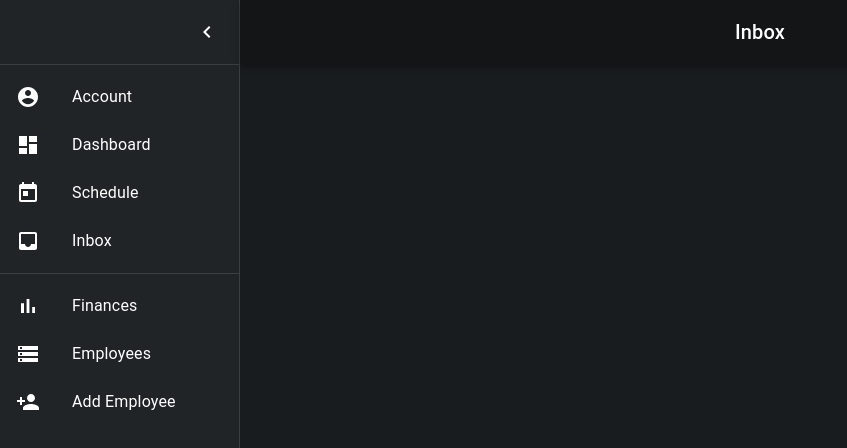
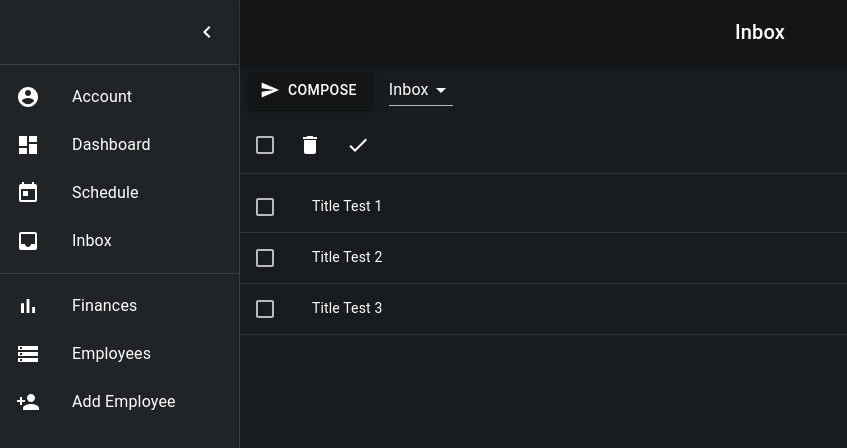
Before and after one commit to Nycarus/expendable-employees, a React (Create React App) app in the folder expendable-employees/client/: page /user/inbox in a window 1280 px wide. Shown: the top 448 px of the page, without its empty margins (0-847 px from the left). Built offline with nearby package versions, Linux system fonts and the light colour scheme.

Commit message:
Updated Project
Changes to Schedule.js:
- Removed some unused assets

Changes to Inbox.js:
- Initial implementation
- Added test data
- Added compose email button
- Added inbox/sent dropdown menu
- Added select all/delete/mark as read buttons
- Added list view of emails

```diff
--- a/expendable-employees/client/src/pages/Inbox.js
+++ b/expendable-employees/client/src/pages/Inbox.js
@@ -1,23 +1,162 @@
+/*
+TODO onClick Compose button, open up pop out send email form
+TODO onSelect Inbox/Sent switch views to emails from users to emails to users
+TODO onClick Delete button, delete any emails from 'checked' list
+TODO onClick Done button, mark any emails from 'checked' list as read
+TODO query calls map to object
+ */
+
 import React from 'react';
-import { makeStyles } from '@material-ui/core/styles';
+import CommentIcon from '@material-ui/icons/Comment';
+import DeleteIcon from '@material-ui/icons/Delete';
+import DoneIcon from '@material-ui/icons/Done';
+import {makeStyles} from '@material-ui/core/styles';
+import {
+    Box,
+    Button, Checkbox, Divider,
+    FormControl,
+    FormHelperText,
+    Grid, IconButton,
+    InputLabel, List, ListItem, ListItemIcon, ListItemSecondaryAction, ListItemText,
+    MenuItem,
+    NativeSelect,
+    Paper,
+    Select
+} from "@material-ui/core";
+import SendIcon from '@material-ui/icons/Send';
+
+const testArr = [{title: "Title Test 1", id: 0}, {title: "Title Test 2", id: 1}, {title: "Title Test 3", id: 2}];
 
 const useStyles = makeStyles((theme) => ({
-    appBarSpacer: theme.mixins.toolbar,
-    content: {
-        flexGrow: 1,
-        height: '100vh',
-        overflow: 'auto',
+    composeButton: {
+        margin: theme.spacing(1),
+
+    },
+    select: {
+        margin: theme.spacing(1),
+    },
+    options: {
+        padding: "4px"
     },
 }));
 
 export default function Inbox() {
     const classes = useStyles();
 
+    const [val, setVal] = React.useState(1);
+
+    const handleChange = (event) => {
+        setVal(event.target.value);
+    };
+
+    const [selAllCheck, setSelAllChecked] = React.useState(false);
+
+    const handleSelectAll = (event) => {
+        setSelAllChecked(event.target.checked);
+
+        if (event.target.checked) {
+            setChecked([0, 1, 2, 3]);
+        } else {
+            setChecked([-1]);
+        }
+
+    };
+
+    const [checked, setChecked] = React.useState([-1]);
+
+    const handleToggle = (value) => () => {
+        const currentIndex = checked.indexOf(value);
+        const newChecked = [...checked];
+
+        if (currentIndex === -1) {
+            newChecked.push(value);
+        } else {
+            newChecked.splice(currentIndex, 1);
+        }
+
+        setChecked(newChecked);
+    };
+
     return (
-        <div>
-            <main className={classes.content}>
-                <div className={classes.appBarSpacer} />
-            </main>
-        </div>
+        <Grid
+            container
+            direction="column"
+        >
+            <Grid
+                container
+                alignItems="center"
+                justify="flex-start"
+            >
+                <Grid item>
+                    <Button
+                        variant="contained"
+                        color="primary"
+                        className={classes.composeButton}
+                        startIcon={<SendIcon/>}
+                    >
+                        Compose
+                    </Button>
+                </Grid>
+                <Grid item>
+                    <FormControl className={classes.form}>
+                        <Select
+                            value={val}
+                            onChange={handleChange}
+                            displayEmpty
+                            className={classes.select}
+                        >
+                            <MenuItem value={1}>Inbox</MenuItem>
+                            <MenuItem value={2}>Sent</MenuItem>
+                        </Select>
+                    </FormControl>
+                </Grid>
+            </Grid>
+            <Grid
+                container
+                alignItems="center"
+                justify="flex-start"
+                className={classes.options}
+            >
+                <Checkbox
+                    checked={selAllCheck}
+                    onChange={handleSelectAll}
+                    edge="'start'"
+                />
+                <IconButton aria-label="delete">
+                    <DeleteIcon/>
+                </IconButton>
+                <IconButton aria-label="mark as read">
+                    <DoneIcon/>
+                </IconButton>
+            </Grid>
+            <Divider/>
+            <List>
+                {
+                    testArr.map((value) => {
+                        return (
+                            <div>
+                                <ListItem
+                                    key={value.title}
+                                    dense
+                                    button
+                                    disableRipple
+                                    onClick={handleToggle(value.id)}>
+                                    <ListItemIcon>
+                                        <Checkbox
+                                            edge="start"
+                                            checked={checked.indexOf(value.id) !== -1}
+                                            tabIndex={-1}
+                                            disableRipple
+                                        />
+                                    </ListItemIcon>
+                                    <ListItemText primary={value.title}/>
+                                </ListItem>
+                                <Divider/>
+                            </div>
+                        );
+                    })
+                }
+            </List>
+        </Grid>
     );
 }
--- a/expendable-employees/client/src/pages/Schedule.js
+++ b/expendable-employees/client/src/pages/Schedule.js
@@ -11,10 +11,13 @@ import {
     TodayButton,
     AppointmentTooltip
 } from '@devexpress/dx-react-scheduler-material-ui';
-import {Box, Container} from "@material-ui/core";
+import {Box} from "@material-ui/core";
 
 const schedulerData = [
-    {startDate: '2021-04-16T07:45', endDate: '2021-04-16T18:00', title: 'Shift'},
+    {startDate: '2021-04-18T08:00', endDate: '2021-04-18T12:00', title: 'Shift'},
+    {startDate: '2021-04-19T10:00', endDate: '2021-04-19T14:00', title: 'Shift'},
+    {startDate: '2021-04-21T09:45', endDate: '2021-04-21T12:00', title: 'Shift'},
+    {startDate: '2021-04-22T08:00', endDate: '2021-04-22T20:00', title: 'Shift'},
 ];
 
 const useStyles = makeStyles((theme) => ({
@@ -50,7 +53,7 @@ const TimeTableCell = (props) => {
 // Highlights current day header
 const DayScaleCell = (props) => {
     const classes = useStyles();
-    const {startDate, today} = props;
+    const today = props;
 
     if (today) {
         return <WeekView.DayScaleCell {...props} className={classes.today}/>;
```
